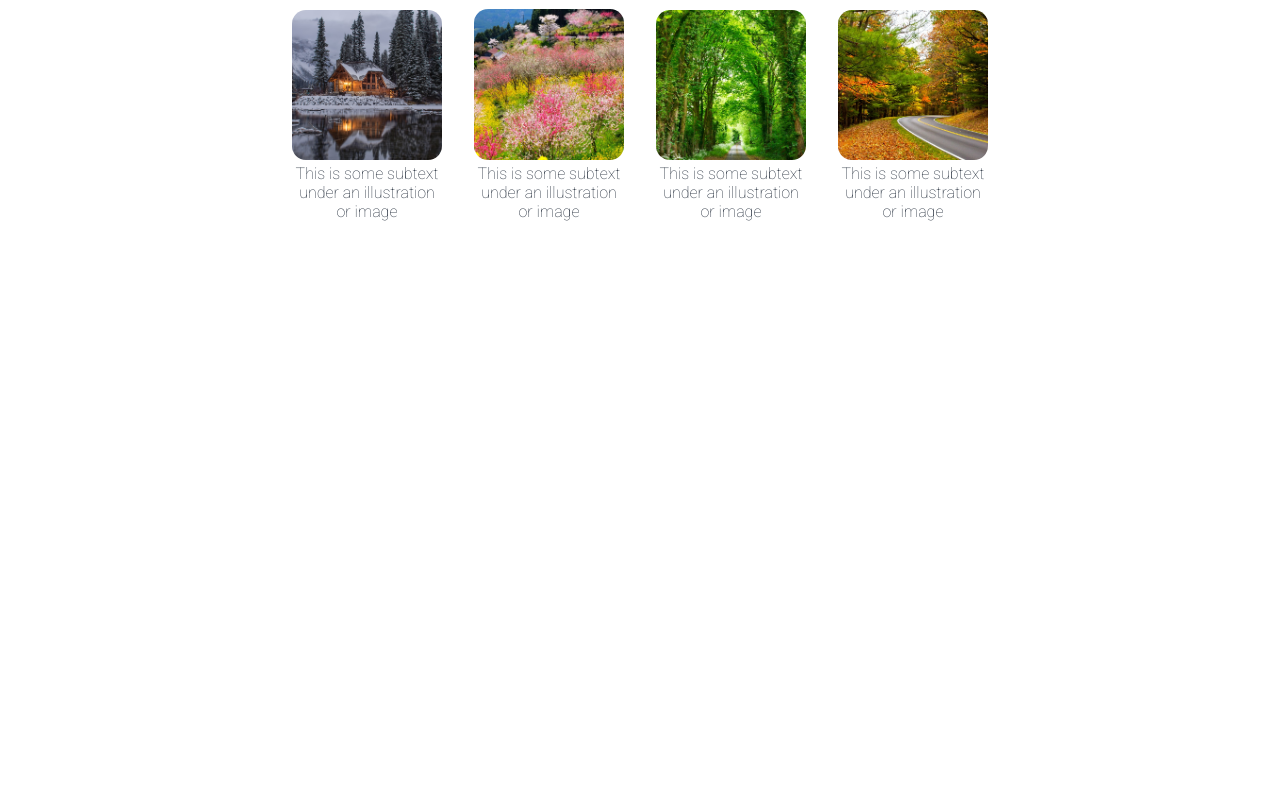
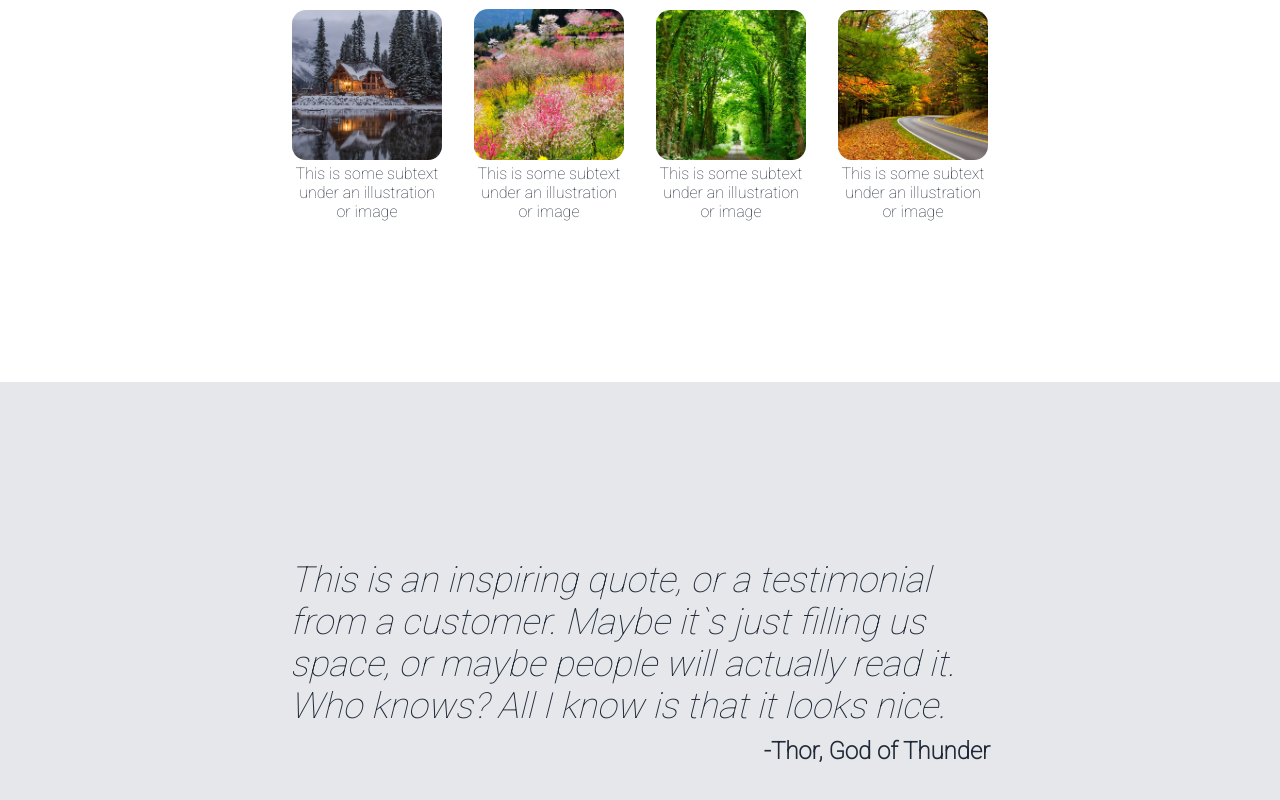
Before and after one commit to MountainDragon/PROJECT-LANDING-PAGE, a plain HTML site: page index.html in a window 1280 px wide. Shown: the part 898-1698 px from the top of the page. Before the commit the page ends 1280 px from the top, so only its background shows below. Drawn offline with Linux system fonts and the light colour scheme.

Commit message:
Add and style a quote section on the main page

```diff
--- a/index.html
+++ b/index.html
@@ -87,7 +87,10 @@
 </div>
 
 <div class="quote">
-
+    <div class="quote-text">
+        <div class="main-quote">This is an inspiring quote, or a testimonial from a customer. Maybe it`s just filling us space, or maybe people will actually read it. Who knows? All I know is that it looks nice.</div>
+        <div class="credits">-Thor, God of Thunder</div>
+    </div>
 </div>
 
 </body>
--- a/style.css
+++ b/style.css
@@ -93,6 +93,7 @@ li a{
     display: flex;
     flex-direction: column;
     min-height: 80vh;
+    box-sizing: border-box;
 }
 
 .information-header{
@@ -133,3 +134,34 @@ li a{
     text-align: center;
     color: #1f2937;
 }
+
+.quote{
+    display: flex;
+    flex-direction: column;
+    min-height: 70vh;
+    box-sizing: border-box;
+    background-color: #e5e7eb;
+    justify-content: center;
+    align-items: center;
+}
+
+.quote-text{
+    display: flex;
+    flex-direction: column;
+    width: 700px;
+}
+
+.main-quote{
+    color: #1F2937;
+    font-size: 36px;
+    font-style: italic;
+    margin-bottom: 10px;
+}
+
+.credits{
+    display: flex;
+    justify-content: flex-end;
+    color: #1f2937;
+    font-size: 24px;
+    font-weight: 900;
+}
```
